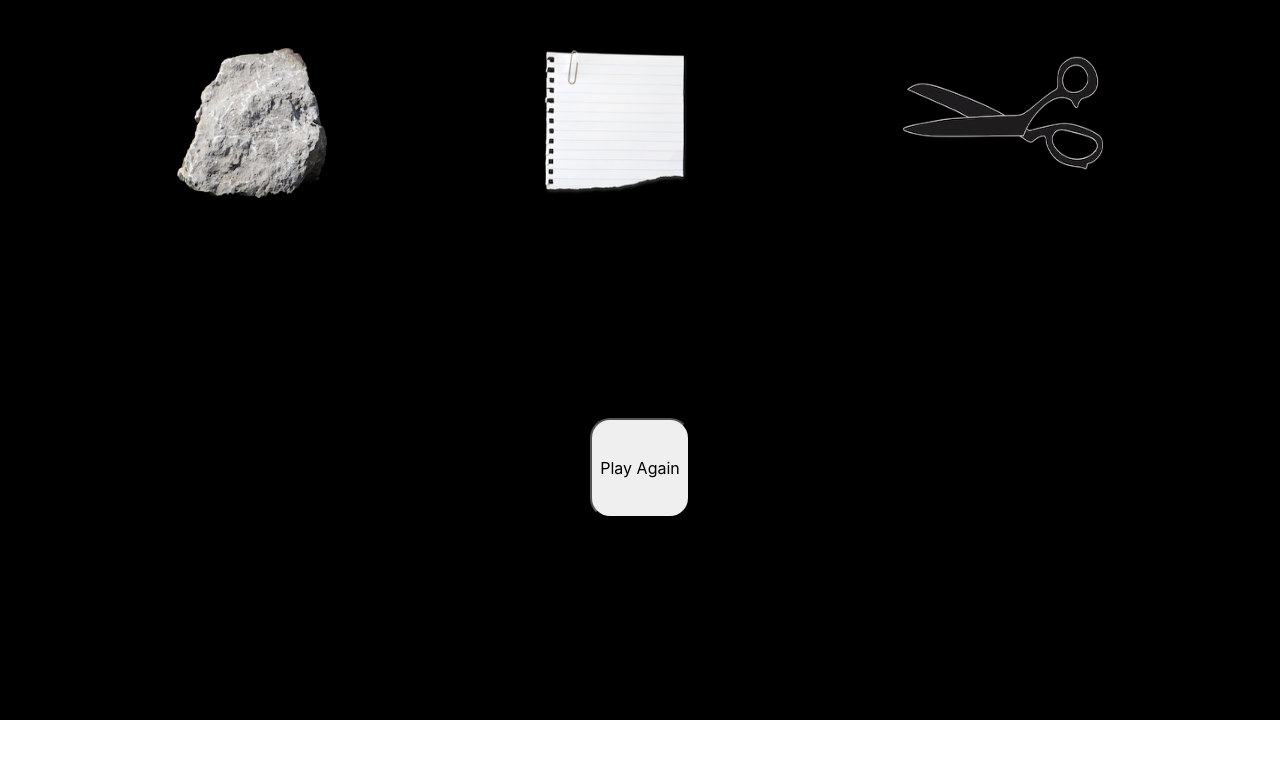
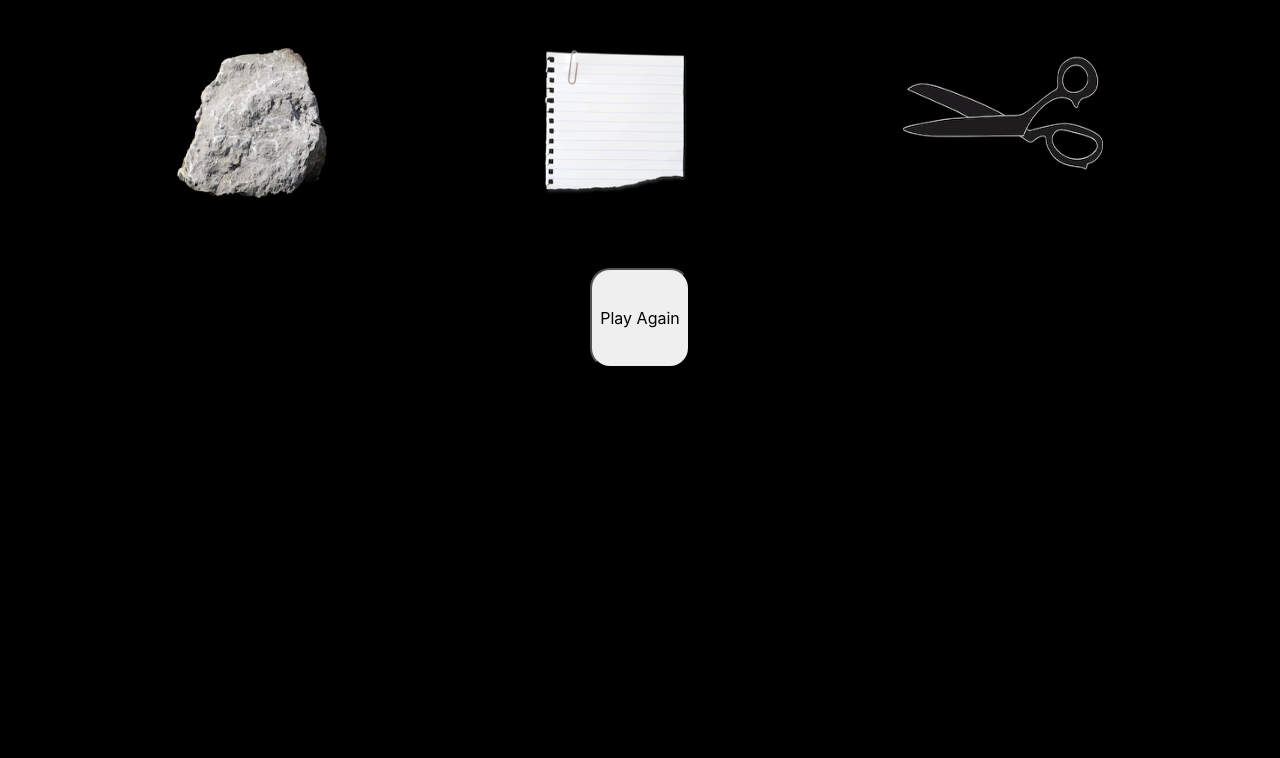
Before and after one commit to binemugha/Rock-Paper-and-Scissors, a plain HTML site: page index.html in a window 1280 px wide. Shown: the part 80-838 px from the top of the page. Before the commit the page ends 800 px from the top, so only its background shows below. Drawn offline with Linux system fonts and the light colour scheme.

Commit message:
updated style

```diff
--- a/css/style.css
+++ b/css/style.css
@@ -1,5 +1,5 @@
 .container-3{
-    height:100vh;
+    height:120vh;
     /* border: 1px solid black; */
     margin: 0 auto;
     background-color: black;
--- a/index.html
+++ b/index.html
@@ -17,7 +17,7 @@
       <img id="scissors" src="images/scissors.png" width="200" height="130" alt="" onclick="rpsGame(this)">
     </div>
 
-    <div style="height: 150px;"></div>
+    <!-- <div style="height: 150px;"></div> -->
     <div>
       <a href="index.html"><button>Play Again</button></a>
     </div>
```
